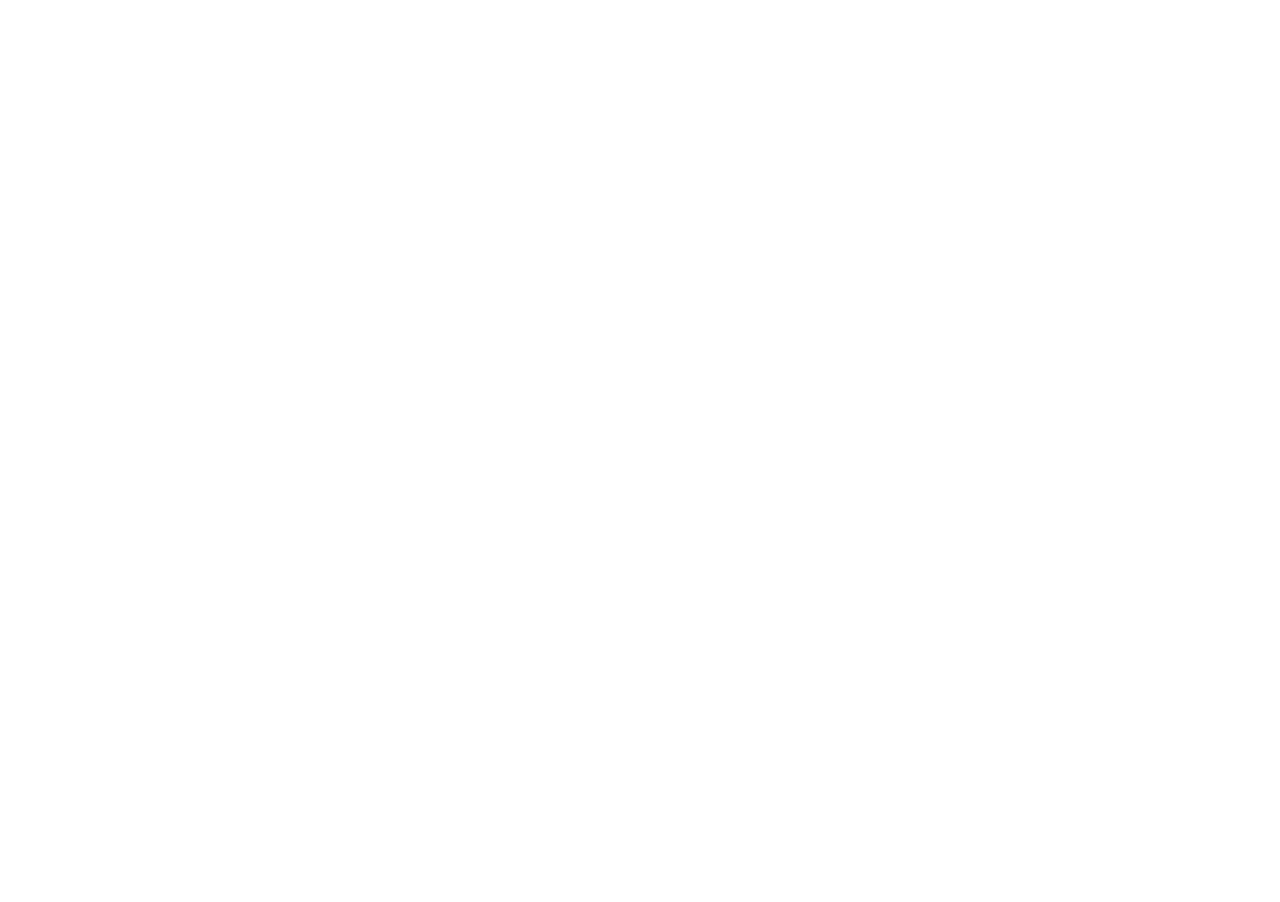
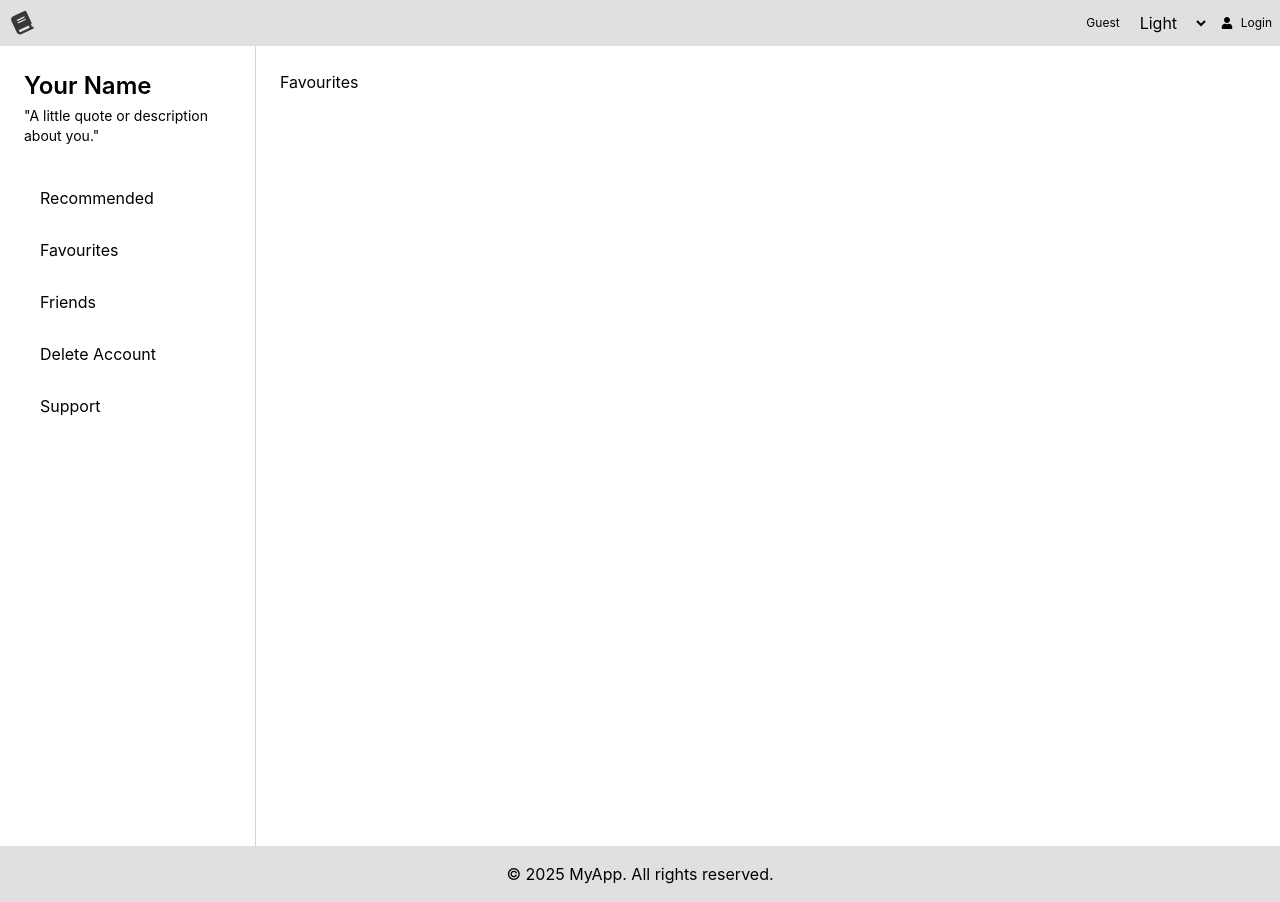
Before and after one commit to FoxerBN/book-database, a React (Vite) app in the folder frontend/: page /profile/favourites in a window 1280 px wide. Before the commit this address had no page. Before the commit the page ends 800 px from the top, so only its background shows below. Built offline with nearby package versions, Linux system fonts and the light colour scheme.

Commit message:
added profile page

```diff
--- a/frontend/src/App.tsx
+++ b/frontend/src/App.tsx
@@ -6,18 +6,29 @@ import Login from "./pages/Login";
 import Register from "./pages/Register";
 import ProtectedRoute from "./components/auth/ProtectedRoute";
 import LoginSuccess from "./components/auth/LoginSuccess";
-import Profile from './pages/Profile'
+import ProfileLayout from "./components/ProfileLayout";
+import Recommended from "./pages/profile/Recommended";
+import Favourites from "./pages/profile/Favourites";
+import Friends from "./pages/profile/Friends";
+import Support from "./pages/profile/Support";
 import { ThemeProvider } from "./context/ThemeContext";
 
 const App: React.FC = () => {
   return (
     <Router>
       <Routes>
+        <Route element={<ThemeProvider><Layout /></ThemeProvider>}>
 
-        <Route element={<ThemeProvider><Layout /></ThemeProvider>}>
-          <Route index element={<ProtectedRoute><Home /></ProtectedRoute>} />
+          <Route index element={<ProtectedRoute><Home /></ProtectedRoute>}/>
           <Route path="login-success" element={<LoginSuccess />} />
-          <Route path="profile" element={<ThemeProvider><Profile /></ThemeProvider>} />
+
+          <Route path="profile/*" element={<ThemeProvider><ProfileLayout /></ThemeProvider>}>
+            <Route index element={<Recommended />} />
+            <Route path="favourites" element={<Favourites />} />
+            <Route path="friends" element={<Friends />} />
+            <Route path="support" element={<Support />} />
+          </Route>
+
         </Route>
 
         <Route path="login" element={<Login />} />
--- a/frontend/src/components/Layout.tsx
+++ b/frontend/src/components/Layout.tsx
@@ -9,7 +9,7 @@ const Layout: React.FC = () => {
     >
       <Navigation />
 
-      <main className="flex-grow container mx-auto p-4">
+      <main className="flex-grow container">
         <Outlet />
       </main>
 
--- /dev/null
+++ b/frontend/src/components/ProfileLayout.tsx
@@ -0,0 +1,60 @@
+// src/components/ProfileLayout.tsx
+import React from "react";
+import { Link, Outlet } from "react-router-dom";
+
+const ProfileLayout: React.FC = () => {
+  return (
+    <div className="min-h-screen flex">
+      <aside
+      style={{ backgroundColor: "var(--bg-color)", color: "var(--text-color)" }}
+      className="w-64 bg-gray-100 p-6 border-r border-gray-300">
+        <div className="mb-8">
+          <h2 className="text-2xl font-semibold mb-1">Your Name</h2>
+          <p className="text-sm">
+            "A little quote or description about you."
+          </p>
+        </div>
+        <nav >
+          <ul className="space-y-3">
+            <li>
+              <Link
+                to="/profile"
+                className="block px-4 py-2 rounded hover:bg-gray-400 transition-colors">
+                Recommended
+              </Link>
+            </li>
+            <li>
+              <Link
+                to="/profile/favourites"
+                className="block px-4 py-2 rounded hover:bg-gray-400 transition-colors">
+                Favourites
+              </Link>
+            </li>
+            <li>
+              <Link
+                to="/profile/friends"
+                className="block px-4 py-2 rounded hover:bg-gray-400 transition-colors">
+                Friends
+              </Link>
+            </li>
+            <li className="block px-4 py-2 rounded hover:bg-gray-400 transition-colors">
+              Delete Account
+            </li>
+            <li>
+              <Link
+                to="/profile/support"
+                className="block px-4 py-2 rounded hover:bg-gray-400 transition-colors">
+                Support
+              </Link>
+            </li>
+          </ul>
+        </nav>
+      </aside>
+      <main className="flex-grow p-6">
+        <Outlet />
+      </main>
+    </div>
+  );
+};
+
+export default ProfileLayout;
--- a/frontend/src/components/auth/RegisterForm.tsx
+++ b/frontend/src/components/auth/RegisterForm.tsx
@@ -1,6 +1,6 @@
 import { useState } from 'react';
 import axios from 'axios';
-import { Link } from 'react-router-dom';
+import { Link,useNavigate } from 'react-router-dom';
 
 interface PasswordValidation  {
   length: boolean;
@@ -9,6 +9,7 @@ interface PasswordValidation  {
   number: boolean;
 }
 const RegisterForm: React.FC = () => {
+  const navigate = useNavigate();
   const [name, setName] = useState<string>('');
   const [email, setEmail] = useState<string>('');
   const [password, setPassword] = useState<string>('');
@@ -41,6 +42,7 @@ const RegisterForm: React.FC = () => {
     try {
       const response = await axios.post('http://localhost:3001/user/register', { name, email, password }, { withCredentials: true });
       console.log(response.data.message);
+      navigate("/login");
     } catch (err: any) {
       setError(err.response?.data?.message || 'Registration failed');
       setTimeout(() => setError(null), 3000);
--- a/frontend/src/index.css
+++ b/frontend/src/index.css
@@ -12,6 +12,11 @@
   text-rendering: optimizeLegibility;
   -webkit-font-smoothing: antialiased;
   -moz-osx-font-smoothing: grayscale;
+}
+body{
+  margin: 0;
+  padding: 0;
+  box-sizing: border-box;
 }
 .theme-dark {
   --bg-color: #1a202c;
@@ -28,6 +33,6 @@
 }
 
 a {
-  font-weight: 500;
+  font-weight: 400;
   text-decoration: none;
 }
--- a/frontend/src/pages/Profile.tsx
+++ /dev/null
@@ -1,11 +0,0 @@
-
-
-const Register: React.FC = () => {
-  return (
-    <div >
-        Profil
-    </div>
-  );
-};
-
-export default Register;
--- /dev/null
+++ b/frontend/src/pages/profile/Favourites.tsx
@@ -0,0 +1,7 @@
+const Favourites = () => {
+  return (
+    <div>Favourites</div>
+  )
+}
+
+export default Favourites
--- /dev/null
+++ b/frontend/src/pages/profile/Friends.tsx
@@ -0,0 +1,8 @@
+
+const Friends = () => {
+  return (
+    <div>Friends</div>
+  )
+}
+
+export default Friends
--- /dev/null
+++ b/frontend/src/pages/profile/Recommended.tsx
@@ -0,0 +1,8 @@
+
+const Recommended = () => {
+  return (
+    <div>Recommended</div>
+  )
+}
+
+export default Recommended
--- /dev/null
+++ b/frontend/src/pages/profile/Support.tsx
@@ -0,0 +1,8 @@
+
+const Support = () => {
+  return (
+    <div>Support</div>
+  )
+}
+
+export default Support
```
